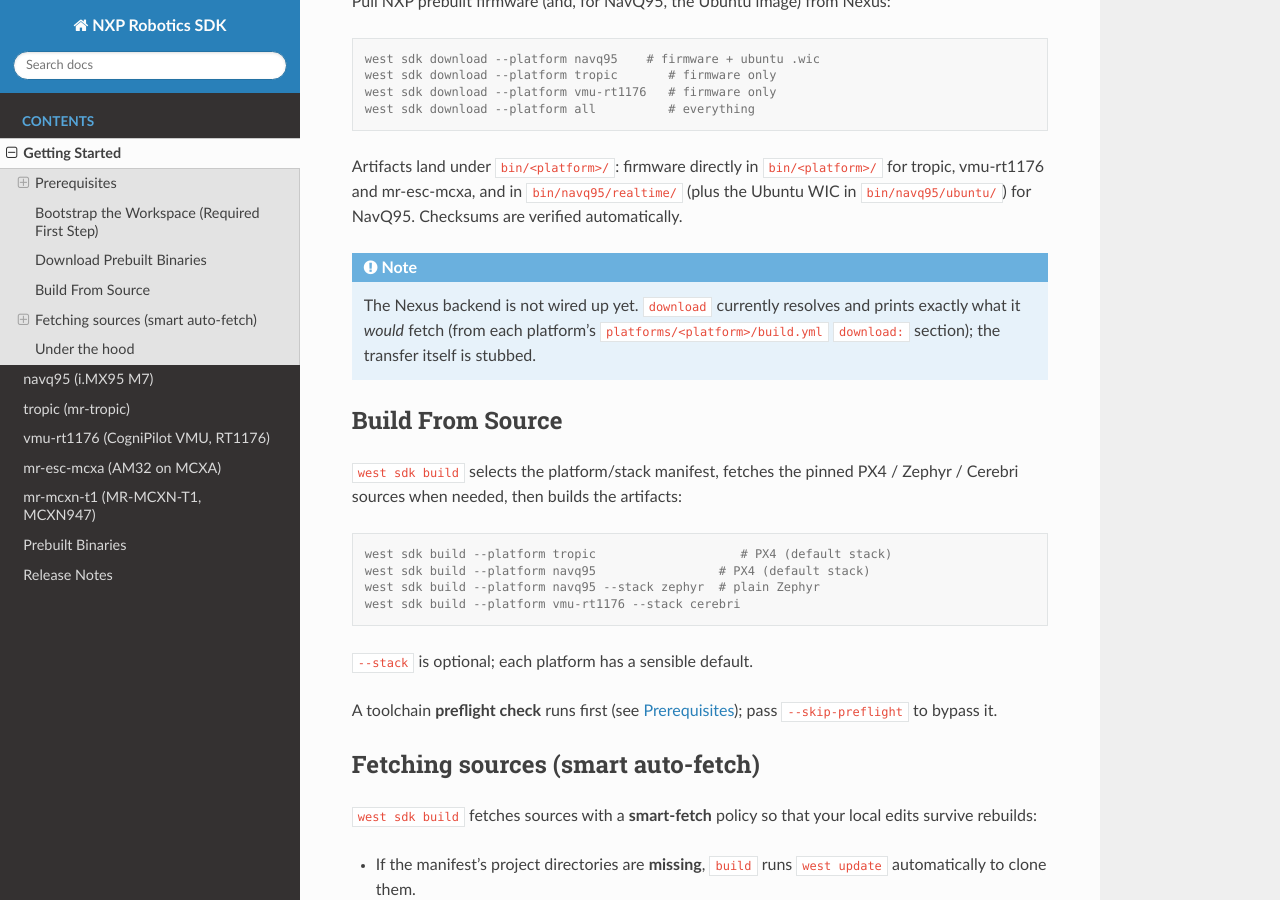
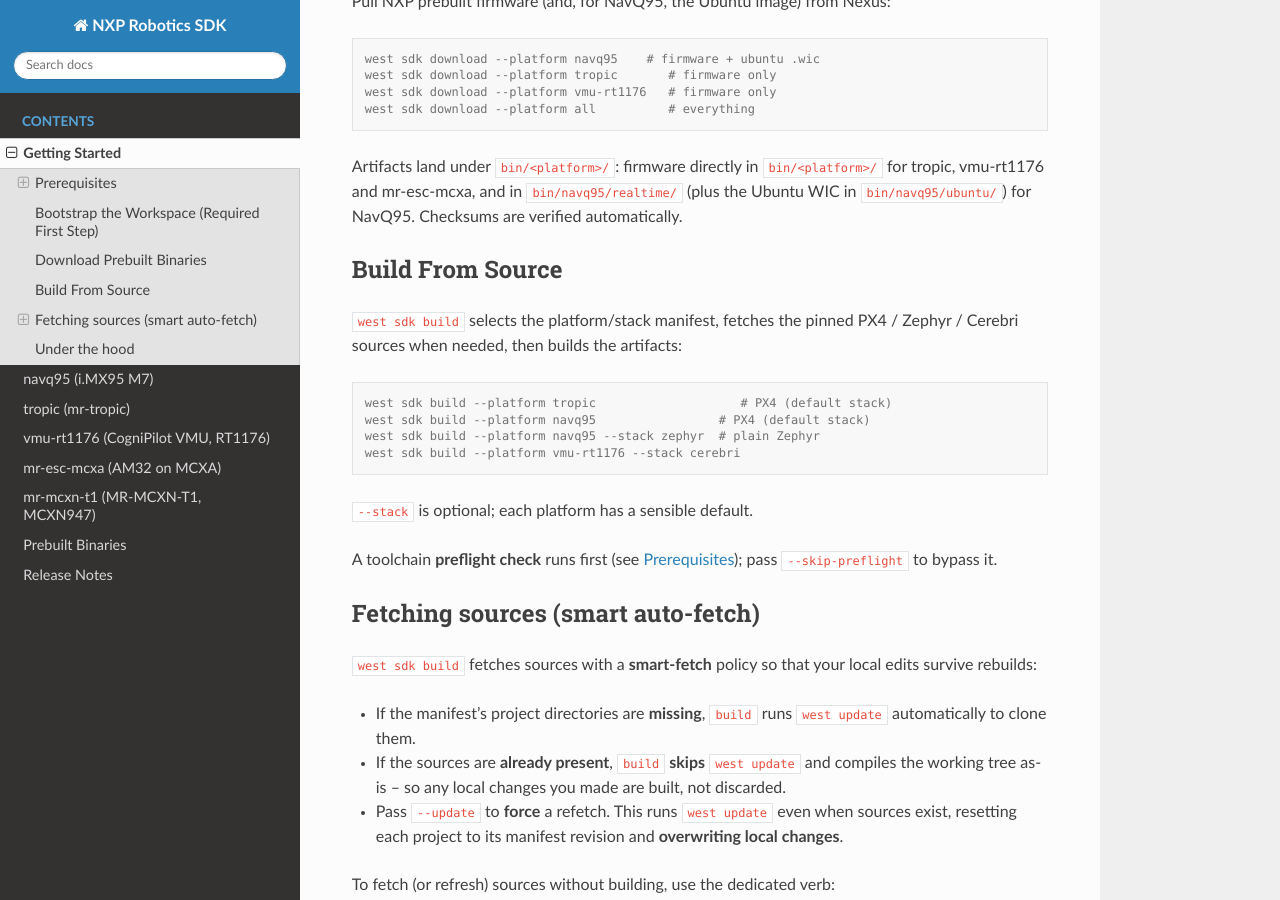
Before and after one commit to NXP-Robotics/robotics-sdk, a Sphinx documentation site: the page built from docs/getting_started.rst, in a window 1280 px wide and 900 px high, scrolled down 1844 px. Built offline with Sphinx 7.4.7 and the Read the Docs theme 3.1.0, drawn with Linux system fonts in a browser that asks for light colours.

Commit message:
docs: drop stale west sdk download stub caveat
The Nexus download backend is fully implemented (real transfer, netrc auth
and SHA-256 verification), so the "not wired up yet / stubbed" notes in the
README and getting_started guide are stale. Remove them.

Signed-off-by: Alex Porosanu <alexandru.porosanu@nxp.com>

```diff
--- a/docs/getting_started.rst
+++ b/docs/getting_started.rst
@@ -101,13 +101,6 @@
 ``bin/navq95/realtime/`` (plus the Ubuntu WIC in ``bin/navq95/ubuntu/``)
 for NavQ95. Checksums are verified automatically.
 
-.. note::
-
-   The Nexus backend is not wired up yet. ``download`` currently resolves and
-   prints exactly what it *would* fetch (from each platform's
-   ``platforms/<platform>/build.yml`` ``download:`` section); the
-   transfer itself is stubbed.
-
 Build From Source
 -----------------
 
```
Also changed, not shown: README.md (+0 -5 lines).
